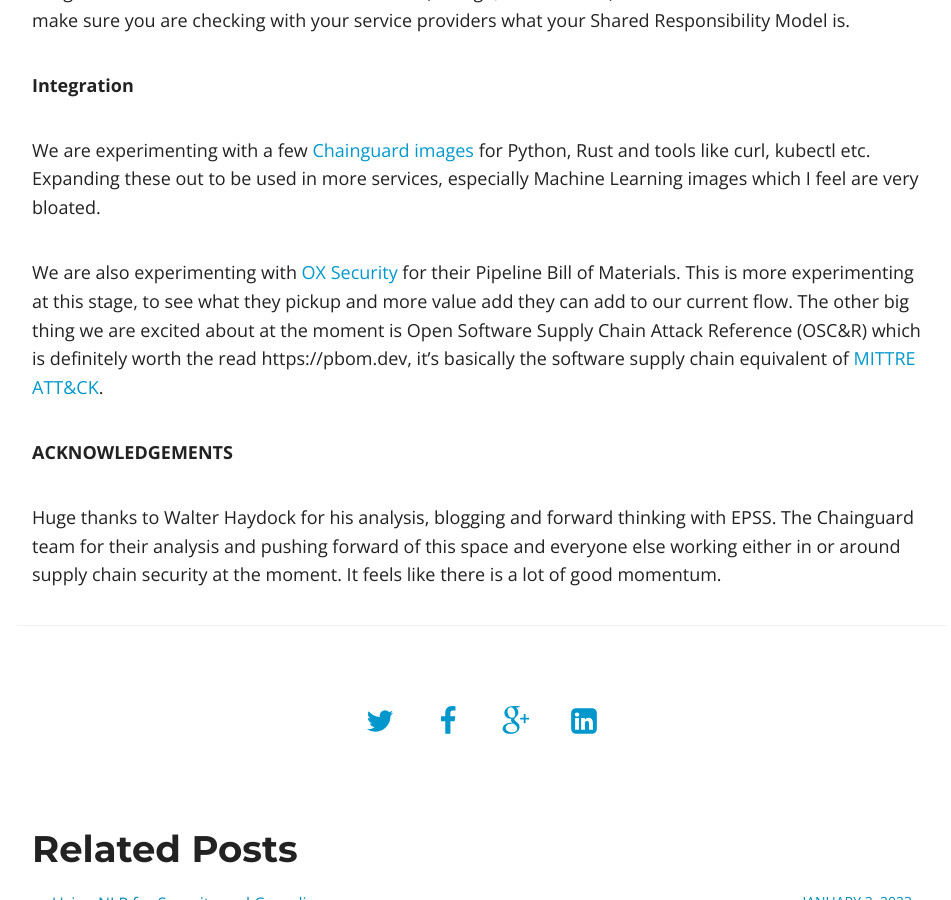
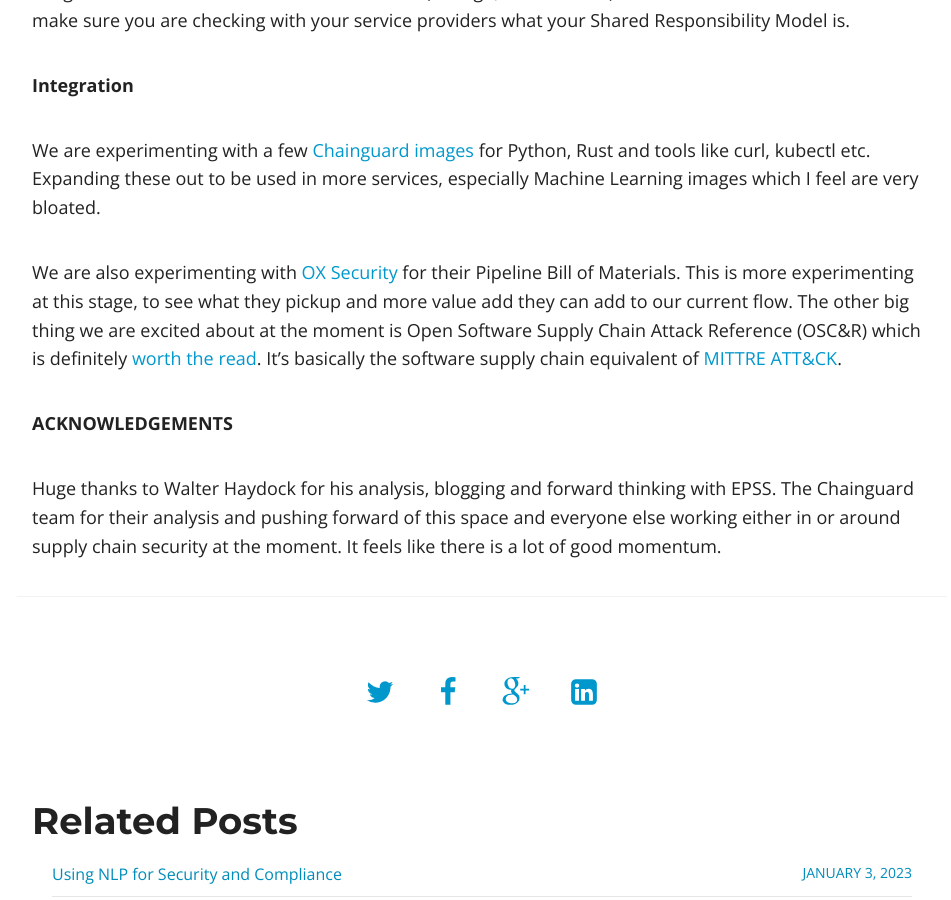
Before and after one commit to Kapiche/kapiche.github.io, a Jekyll site: the page built from _posts/2023-02-21-using-nlp-for-compliance-part-2.md, in a window 1280 px wide and 900 px high, scrolled down 6136 px. Shown: the whole window, without its empty margins (158-1109 px from the left). Built offline with Jekyll 4.4.1, drawn with Linux system fonts in a browser that asks for light colours; nearby versions of some CDN libraries.

Commit message:
Update _posts/2023-02-21-using-nlp-for-compliance-part-2.md
Co-authored-by: Caleb Hattingh <caleb.hattingh@gmail.com>

```diff
--- a/_posts/2023-02-21-using-nlp-for-compliance-part-2.md
+++ b/_posts/2023-02-21-using-nlp-for-compliance-part-2.md
@@ -68,7 +68,7 @@
 
 We are experimenting with a few [Chainguard images](https://edu.chainguard.dev/chainguard/chainguard-images/) for Python, Rust and tools like curl, kubectl etc. Expanding these out to be used in more services, especially Machine Learning images which I feel are very bloated.
 
-We are also experimenting with [OX Security](https://www.ox.security/) for their Pipeline Bill of Materials. This is more experimenting at this stage, to see what they pickup and more value add they can add to our current flow. The other big thing we are excited about at the moment is Open Software Supply Chain Attack Reference (OSC&R) which is definitely worth the read https://pbom.dev, it's basically the software supply chain equivalent of [MITTRE ATT&CK](https://attack.mitre.org/).
+We are also experimenting with [OX Security](https://www.ox.security/) for their Pipeline Bill of Materials. This is more experimenting at this stage, to see what they pickup and more value add they can add to our current flow. The other big thing we are excited about at the moment is Open Software Supply Chain Attack Reference (OSC&R) which is definitely [worth the read](https://pbom.dev). It's basically the software supply chain equivalent of [MITTRE ATT&CK](https://attack.mitre.org/).
 
 
 **ACKNOWLEDGEMENTS**
```
